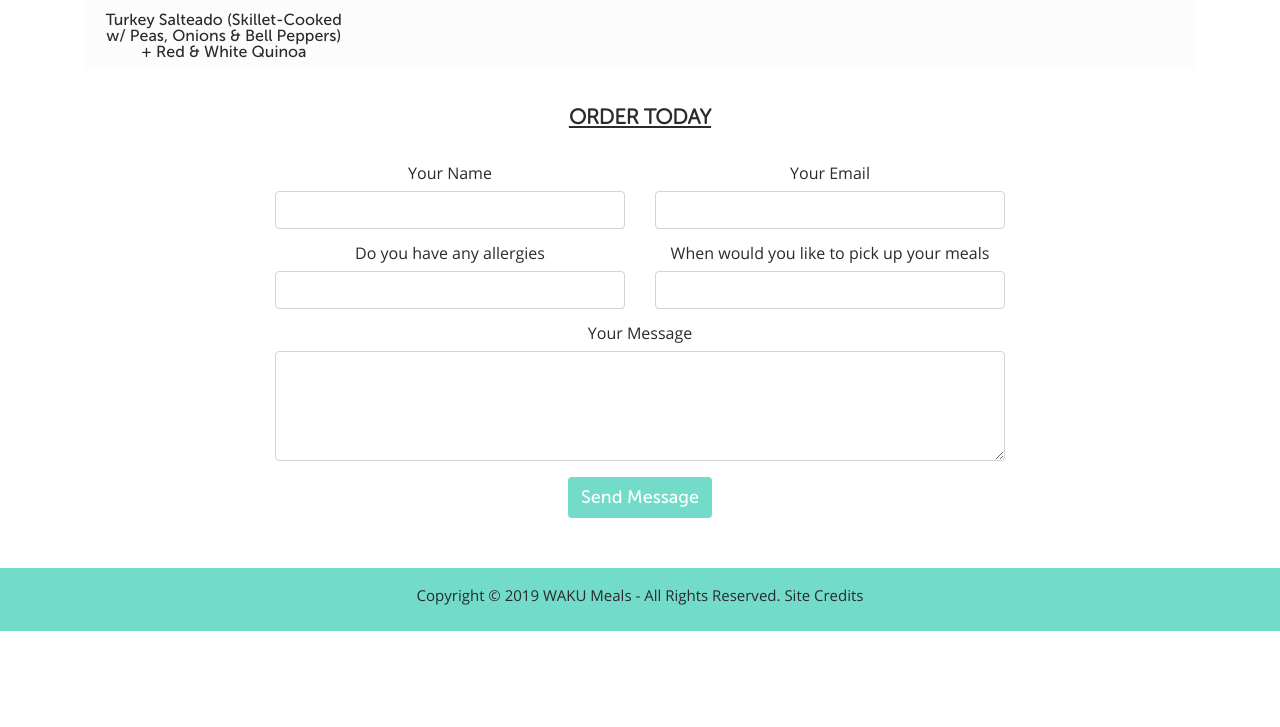
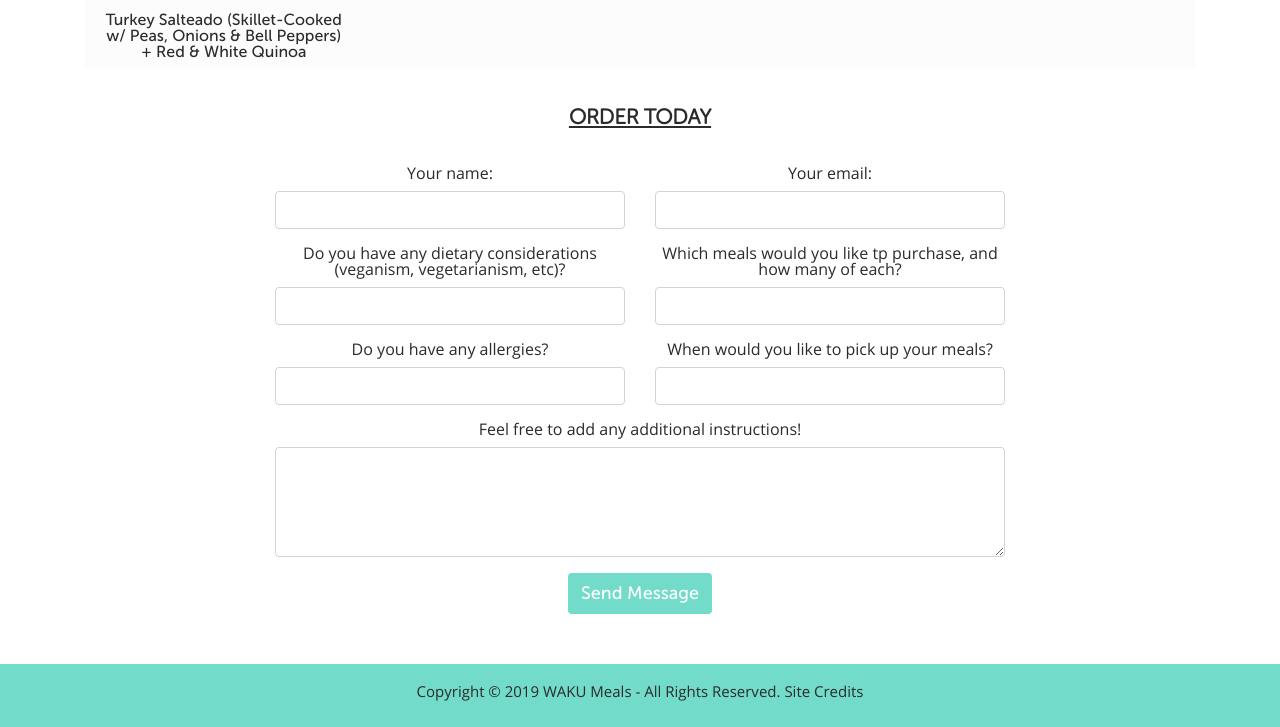
Before and after one commit to jimdoan4/Project-WAKU, a plain HTML site: page menu.html in a window 1280 px wide. Shown: the part 1172-1899 px from the top of the page. Before the commit the page ends 1803 px from the top, so only its background shows below. Drawn offline with Linux system fonts and the light colour scheme; files whose address does not match are found by name.

Commit message:
updated forms

```diff
--- a/menu.html
+++ b/menu.html
@@ -181,27 +181,40 @@
 
                 <div class="col-md-6">
                   <div class="form-group">
-                    <label>Your Name</label>
+                    <label>Your name:</label>
                     <input type="text" class="form-control">
                   </div>
                 </div>
 
                 <div class="col-md-6">
                   <div class="form-group">
-                    <label>Your Email</label>
+                    <label>Your email:</label>
                     <input type="email" class="form-control">
                   </div>
                 </div>
                 <div class="col-md-6">
                   <div class="form-group">
-                    <label>Do you have any allergies</label>
+                    <label>Do you have any dietary considerations (veganism, vegetarianism, etc)?</label>
                     <input type="text" class="form-control">
                   </div>
                 </div>
 
                 <div class="col-md-6">
                   <div class="form-group">
-                    <label>When would you like to pick up your meals</label>
+                    <label>Which meals would you like tp purchase, and how many of each?</label>
+                    <input type="email" class="form-control">
+                  </div>
+                </div>
+                <div class="col-md-6">
+                  <div class="form-group">
+                    <label>Do you have any allergies?</label>
+                    <input type="text" class="form-control">
+                  </div>
+                </div>
+
+                <div class="col-md-6">
+                  <div class="form-group">
+                    <label>When would you like to pick up your meals?</label>
                     <input type="email" class="form-control">
                   </div>
                 </div>
@@ -209,7 +222,7 @@
               </div> <!-- End row ! -->
 
               <div class="form-group">
-                <label>Your Message</label>
+                <label>Feel free to add any additional instructions!</label>
                 <textarea rows="4" class="form-control" type="text"></textarea>
               </div>
 
```
Also changed, not shown: contact.html (+3 -3 lines), index.html (+3 -3 lines).
